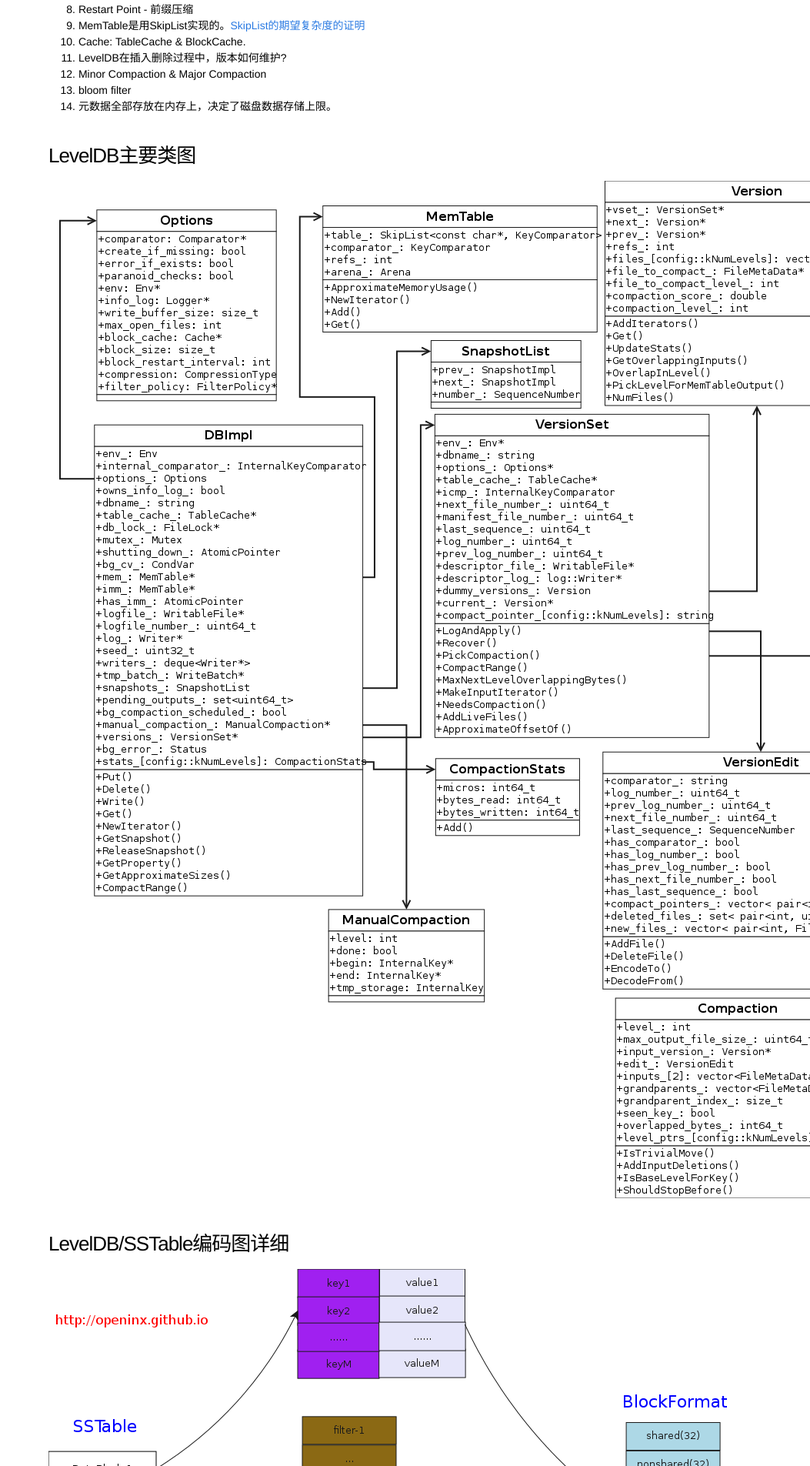
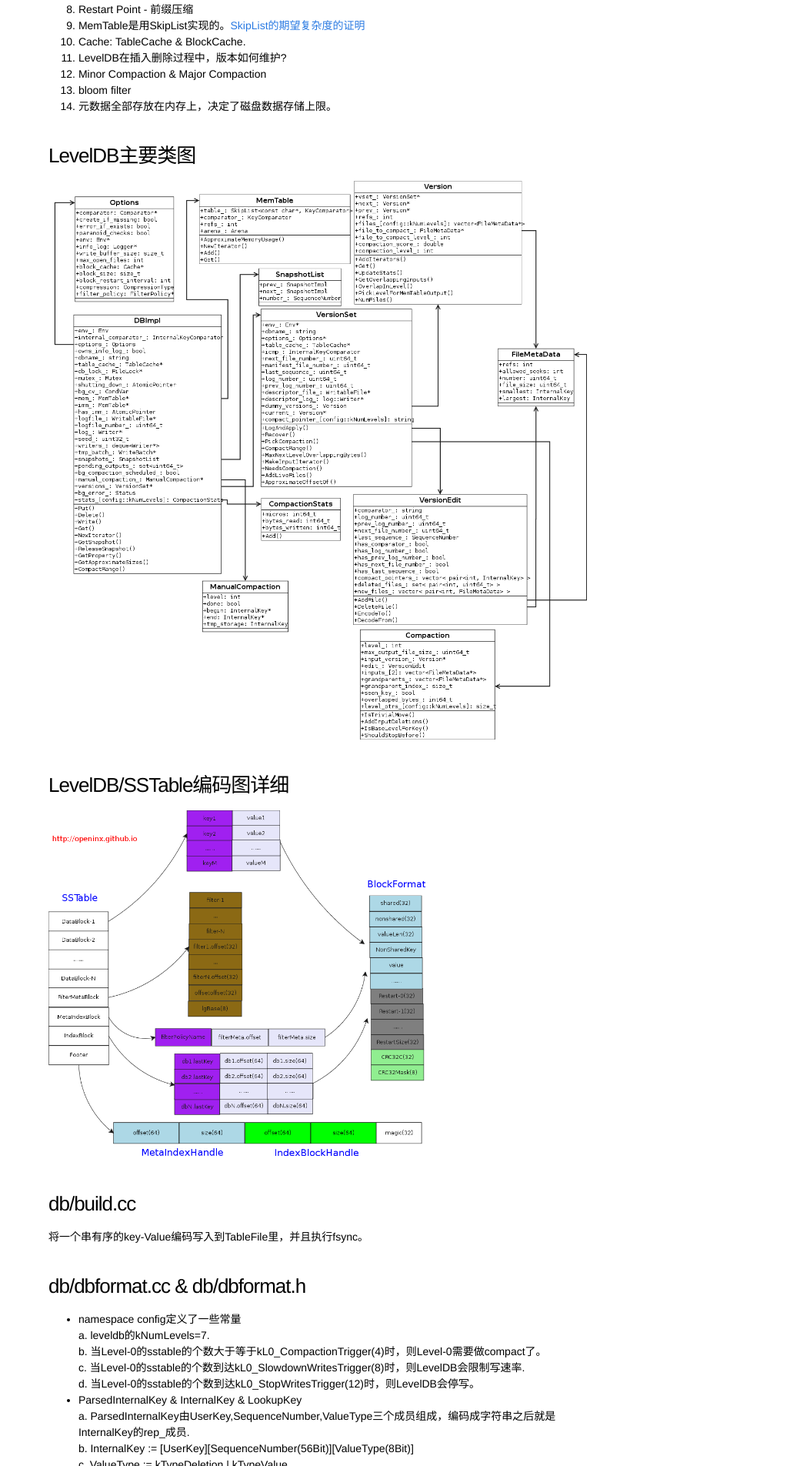
Before and after one commit to SteNicholas/openinx.github.io, a Jekyll site: the page built from _posts/2014-08-11-leveldb-notes.md, in a window 1280 px wide. Shown: the part 391-2296 px from the top of the page at 77% size, without its empty margins (227-1280 px from the left). Built offline with Jekyll 4.4.1, drawn with Linux system fonts in a browser that asks for light colours; Markdown is read by kramdown in place of the engine named in the settings; comment, search, counter and statistics services are not loaded.

Commit message:
format css

```diff
--- a/_posts/2014-08-11-leveldb-notes.md
+++ b/_posts/2014-08-11-leveldb-notes.md
@@ -25,11 +25,11 @@ tags: [ leveldb ]
 
 ### LevelDB主要类图
 
-![Alt leveldb-class.png](/images/leveldb-class.png)
+<img src="/images/leveldb-class.png" width="100%">
 
 ### LevelDB/SSTable编码图详细
 
-![Alt TableFormat.png](/images/TableFormat.png)
+<img src="/images/TableFormat.png" width="70%">
 
 ### db/build.cc
 将一个串有序的key-Value编码写入到TableFile里，并且执行fsync。
```
